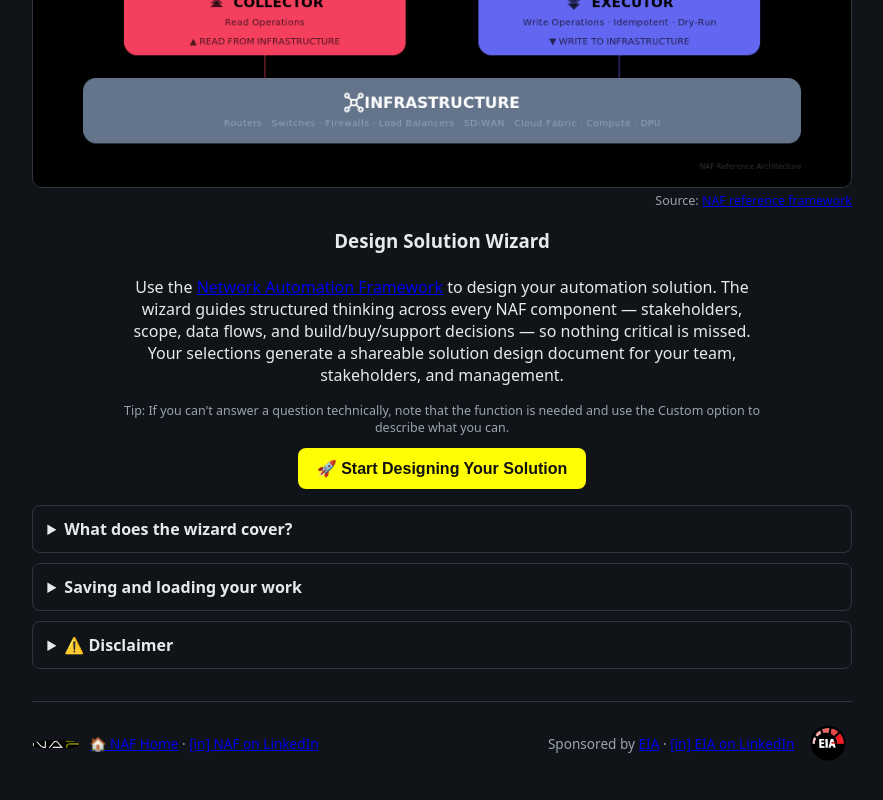
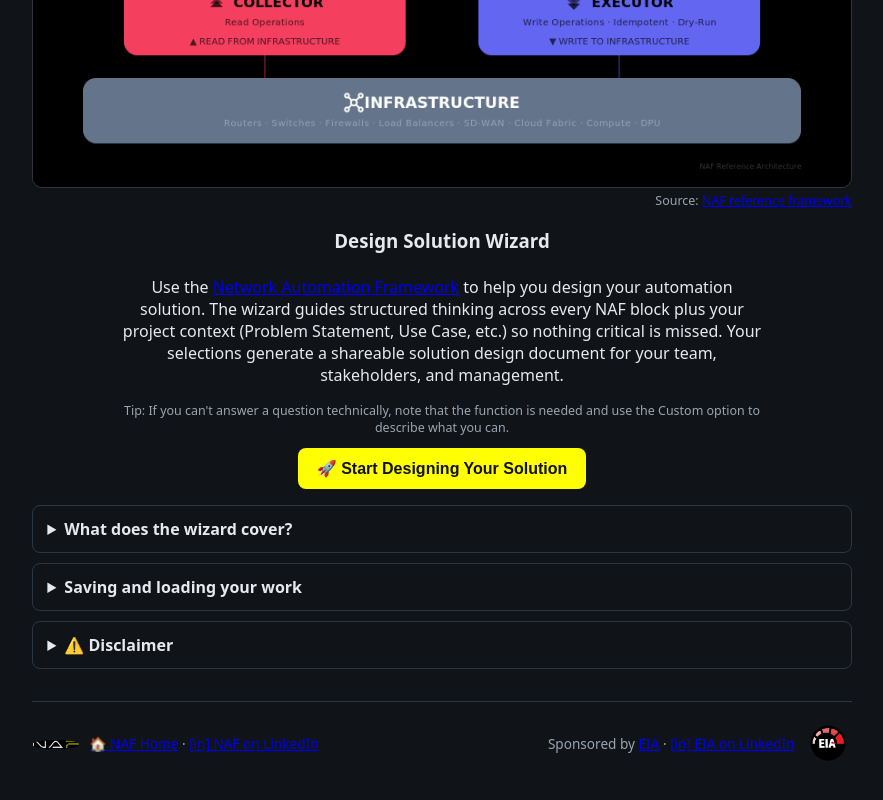
Before and after one commit to cldeluna/naf_framework_solution_wizard_js, a React (Vite) app: page / in a window 1280 px wide. Shown: the part 658-1458 px from the top of the page, without its empty margins (198-1081 px from the left). Built offline with nearby package versions, Linux system fonts and the light colour scheme; no server answers.

Commit message:
Minor updates to HomePage.tsx

```diff
--- a/src/pages/HomePage.tsx
+++ b/src/pages/HomePage.tsx
@@ -47,9 +47,8 @@ export default function HomePage() {
           <a href="https://reference.networkautomation.forum/Framework/Framework/" target="_blank" rel="noreferrer">
             Network Automation Framework
           </a>{" "}
-          to design your automation solution. The wizard guides structured thinking across every NAF
-          component — stakeholders, scope, data flows, and build/buy/support
-          decisions — so nothing critical is missed. Your selections generate a
+          to help you design your automation solution. The wizard guides structured thinking across every NAF
+          block plus your project context (Problem Statement, Use Case, etc.) so nothing critical is missed. Your selections generate a
           shareable solution design document for your team, stakeholders, and
           management.
         </p>
```
